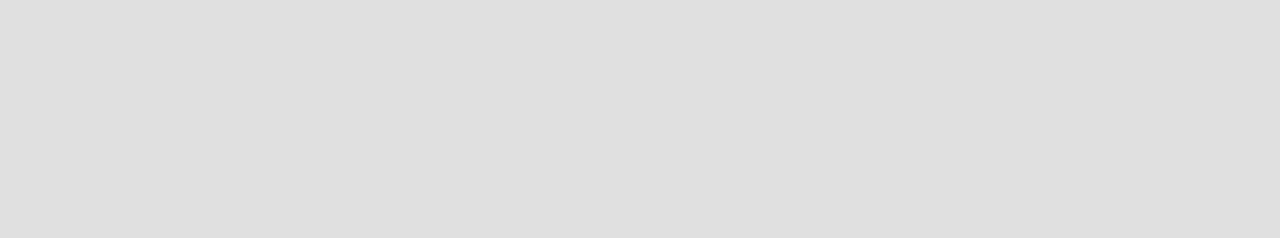
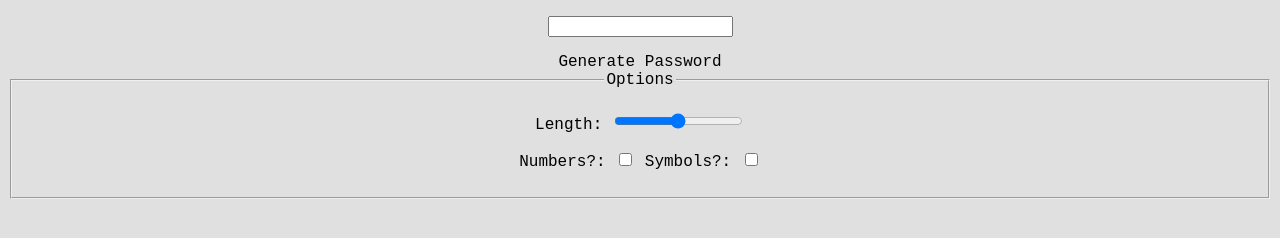
Before and after one commit to sc30gsw/JSMiniApps, a plain HTML site: page PasswordGenerator/index.html in a window 1280 px wide. Drawn offline with Linux system fonts and the light colour scheme.

Commit message:
HTMLのマークアップ

```diff
--- a/PasswordGenerator/index.html
+++ b/PasswordGenerator/index.html
@@ -6,6 +6,18 @@
 		<link rel="stylesheet" href="css/styles.css" />
 	</head>
 	<body>
+		<div class="container">
+			<p><input type="text" /></p>
+			<div id="btn">Generate Password</div>
+			<fieldset>
+				<legend>Options</legend>
+				<p>Length: <input type="range" /></p>
+				<p>
+					Numbers?: <input type="checkbox" /> Symbols?:
+					<input type="checkbox" />
+				</p>
+			</fieldset>
+		</div>
 		<script src="js/main.js"></script>
 	</body>
 </html>
```
